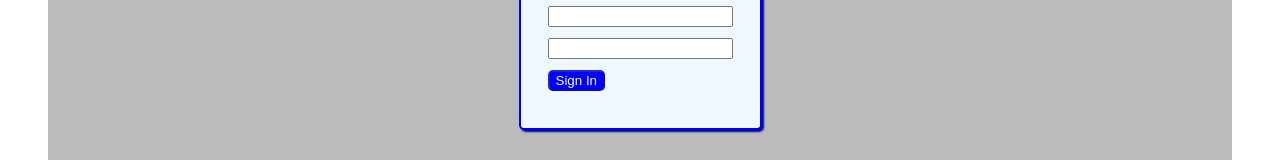
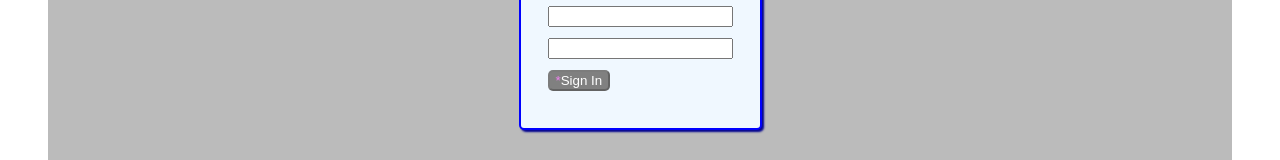
Before and after one commit to dineshgopalchand/MERN-28, a React (Create React App) app in the folder react-session/: page / in a window 1280 px wide. Shown: the part 206-366 px from the top of the page. Built offline with nearby package versions, Linux system fonts and the light colour scheme.

Commit message:
Styled Component discussed

```diff
--- a/react-session/package.json
+++ b/react-session/package.json
@@ -10,6 +10,7 @@
     "react": "^18.2.0",
     "react-dom": "^18.2.0",
     "react-scripts": "5.0.1",
+    "styled-components": "^5.3.6",
     "web-vitals": "^2.1.4"
   },
   "scripts": {
--- /dev/null
+++ b/react-session/src/UI/button/ButtonStyled.jsx
@@ -0,0 +1,34 @@
+import React from "react";
+import Styled from "styled-components";
+
+const Button = Styled.button`
+            background-color: ${(props) => {
+              return props.disabled ? "gray" : "green";
+            }};
+            color: #ffffff;
+            border-radius: 5px;
+            cursor:pointer;
+            & .icon{
+                color:violet;
+            }
+            &:hover{
+               font-weight:bold;
+            }
+`;
+// const Button = Styled.button({
+//   "background-color": "pink",
+//   color: "#ffffff",
+//   "border-radius": "5px",
+// });
+const ButtonStyled = (props) => {
+  return (
+    <>
+      <Button {...props}>
+        <span className="icon">*</span>
+        <span>{props.children}</span>
+      </Button>
+    </>
+  );
+};
+
+export default ButtonStyled;
--- a/react-session/src/pages/login/Login.jsx
+++ b/react-session/src/pages/login/Login.jsx
@@ -1,5 +1,6 @@
 import { useState } from "react";
 import Button from "../../UI/button/Button";
+import ButtonStyled from "../../UI/button/ButtonStyled";
 import Card from "../../UI/card/Card";
 import Input from "../../UI/input/Input";
 import "./Login.css";
@@ -79,9 +80,12 @@ const Login = () => {
             }}
           />
           <div className="form-group">
-            <Button disabled={formVal.formError} title="sign-in button">
+            {/* <Button disabled={formVal.formError} title="sign-in button">
               Sign In
-            </Button>
+            </Button> */}
+            <ButtonStyled disabled={formVal.formError} title="sign-in button">
+              Sign In
+            </ButtonStyled>
           </div>
         </form>
       </Card>
```
Also changed, not shown: 1 other file (tests, documents, lock files or other folders).
